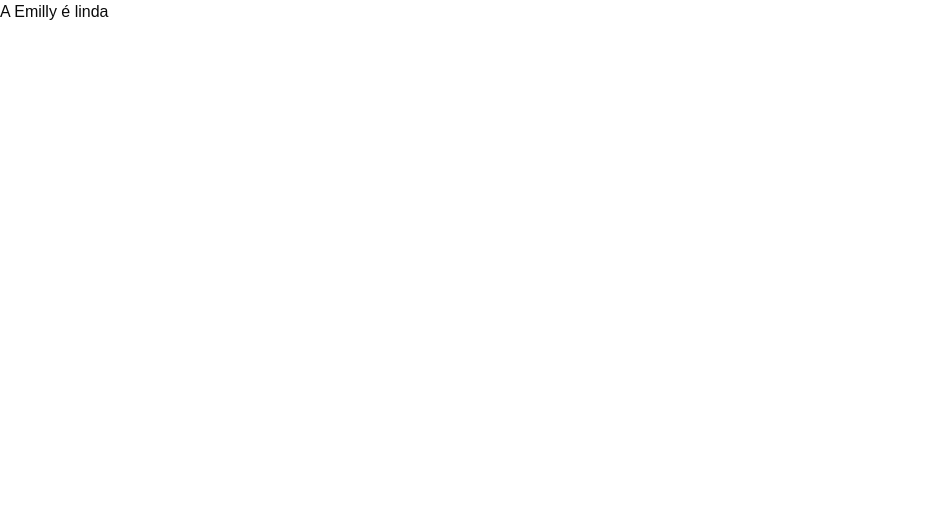
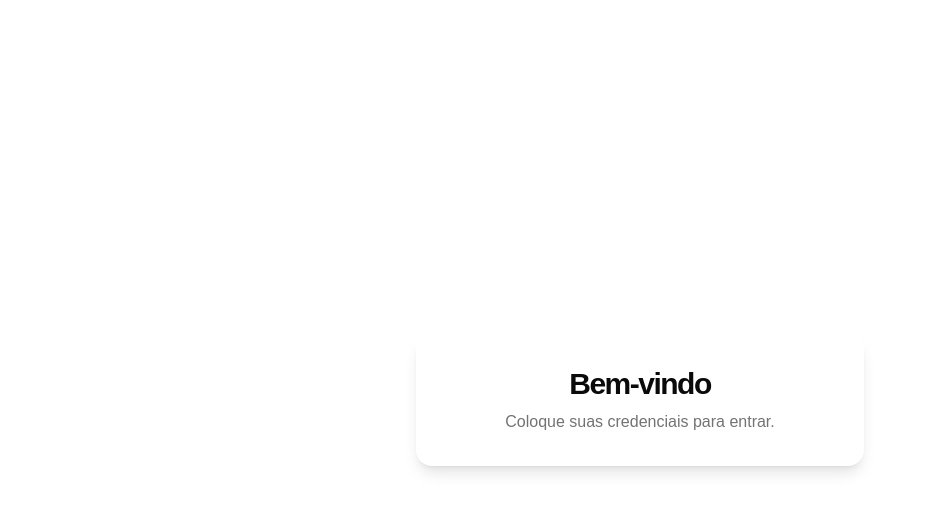
Before and after one commit to Emillyme/SmartCity, a Next.js app in the folder client/: page / in a window 1280 px wide. Shown: the top 512 px of the page, without its empty margins (0-925 px from the left). Built offline with nearby package versions, Linux system fonts and the light colour scheme.

Commit message:
Começando pagina de login

```diff
--- a/client/app/(auth)/login/index.tsx
+++ b/client/app/(auth)/login/index.tsx
@@ -9,9 +9,25 @@ import { Checkbox } from '@/components/ui/checkbox';
 import { Eye, EyeOff, Github, Mail } from 'lucide-react';
 
 export default function Login() {
-  return (
-    <>
+    const [email, setEmail] = useState('');
+    const [password, setPassword] = useState('');
+    const [showPassword, setShowPassword] = useState(false);
 
-    </>
-  );
+    return (
+        <div className="min-h-screen bg-gradient-to-b from-primary-50 to-primary-100 flex items-center justify-center p-4">
+            <motion.div
+                initial={{ opacity: 0, y: -20 }}
+                animate={{ opacity: 1, y: 0 }}
+                transition={{ duration: 0.5 }}
+                className="w-full max-w-md"
+            >
+                <div className="bg-white rounded-2xl shadow-lg p-8 space-y-6">
+                    <div className="text-center space-y-2">
+                        <h1 className="text-3xl font-bold tracking-tighter">Bem-vindo</h1>
+                        <p className='text-muted-foreground'>Coloque suas credenciais para entrar.</p>
+                    </div>
+                </div>
+            </motion.div>
+        </div>
+    );
 }
--- a/client/app/page.tsx
+++ b/client/app/page.tsx
@@ -7,7 +7,6 @@ import Login from "./(auth)/login";
 export default function Home() {
   return (
     <>
-      A Emilly é linda
       <Login />
     </>
   );
```
